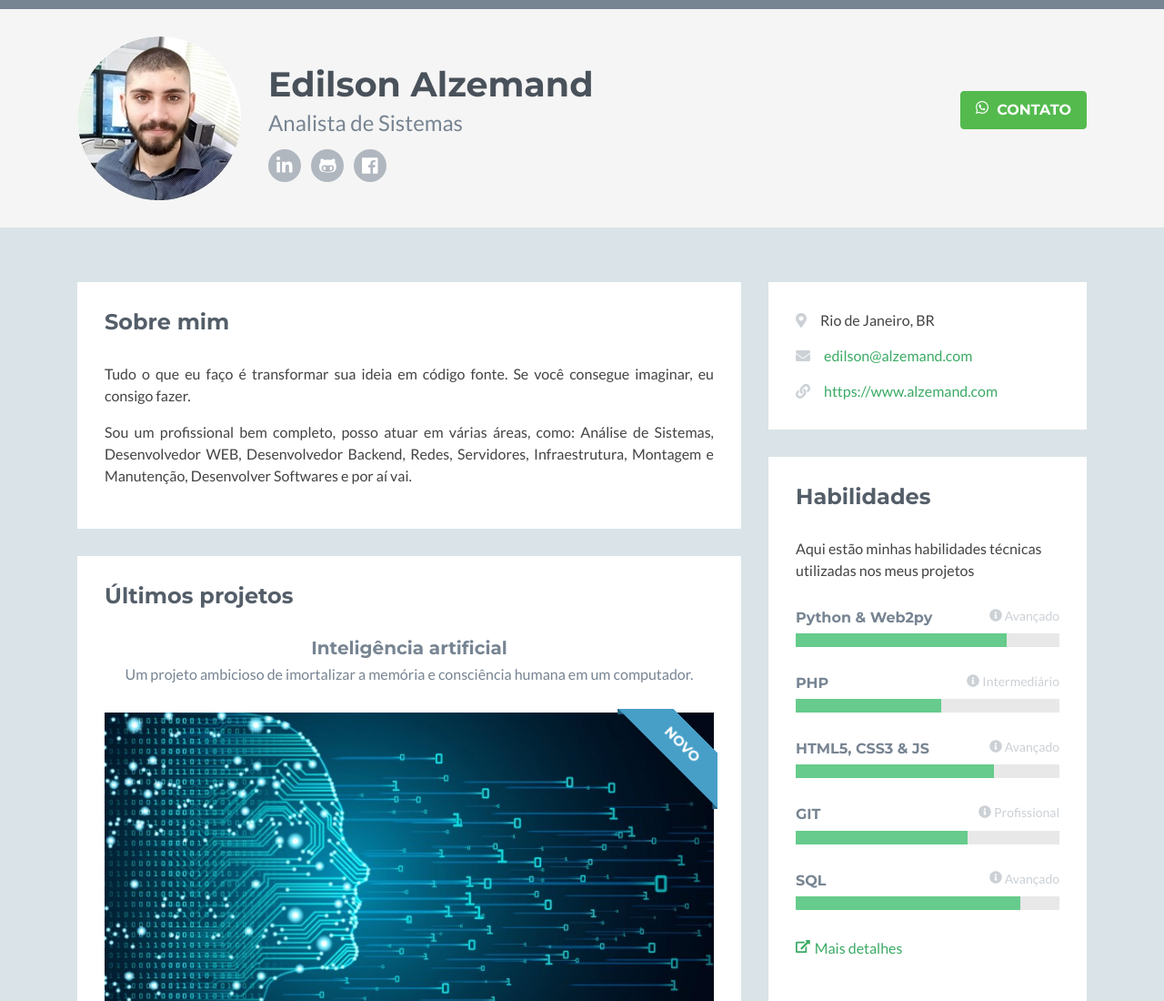
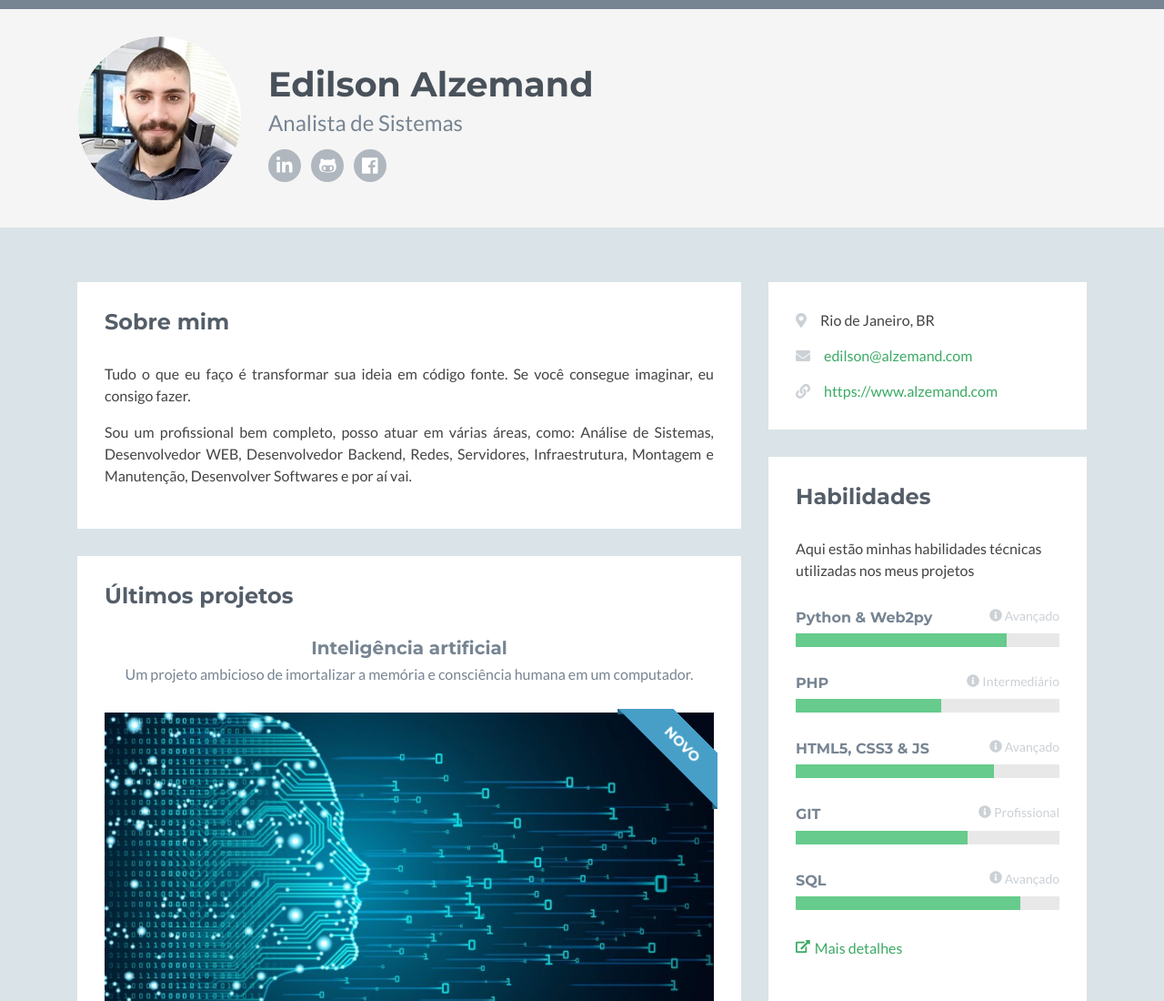
Before and after one commit to Alzemand/alzemand.github.io, a plain HTML site: page index.html in a window 1280 px wide. Shown: the top 1100 px of the page at 91% size. Drawn offline with nearby package versions, Linux system fonts and the light colour scheme; a script that the page names is missing.

Commit message:
remove contact link

```diff
--- a/index.html
+++ b/index.html
@@ -55,8 +55,8 @@
                 </ul>
             </div>
             <!--//profile-->
-            <a class="btn btn-cta-primary float-right" href="https://api.whatsapp.com/send?phone=5522981201308"
-                target="_blank"><i class="fab fa-whatsapp"></i> Contato</a>
+            <!-- <a class="btn btn-cta-primary float-right" href="https://api.whatsapp.com/send?phone=5522981201308"
+                target="_blank"><i class="fab fa-whatsapp"></i> Contato</a> -->
         </div>
         <!--//container-->
     </header>
```
